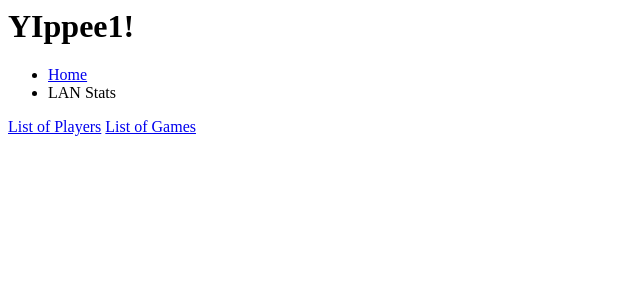
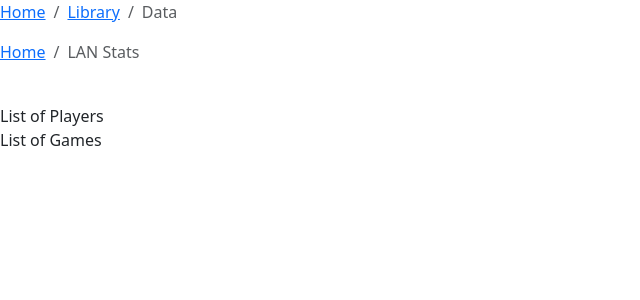
Before and after one commit to jnaumannndsu/LoLClubWebsite, a Django app: page /stats/stats_home in a window 1280 px wide. Shown: the top 300 px of the page, without its empty margins (0-640 px from the left). Run offline with Django 5.2, Linux system fonts and the light colour scheme.

Commit message:
changing base_generic for stats to stats_generics

```diff
--- a/statsviewer/templates/game_list.html
+++ b/statsviewer/templates/game_list.html
@@ -0,0 +1,4 @@
+{% extends "stats_generic.html" %}
+{% block content %}
+
+{% endblock %}
--- a/statsviewer/templates/stats_home.html
+++ b/statsviewer/templates/stats_home.html
@@ -1,7 +1,22 @@
-<h1> YIppee1! </h1>
-<ul class="breadcrumb">
-    <li><a href="{% url 'go-home' %}">Home</a></li>
-    <li>LAN Stats</li>
-  </ul>
+{% extends "stats_generic.html" %}
+{% block content %}
+
+<nav aria-label="breadcrumb">
+  <ol class="breadcrumb">
+    <li class="breadcrumb-item"><a href="#">Home</a></li>
+    <li class="breadcrumb-item"><a href="#">Library</a></li>
+    <li class="breadcrumb-item active" aria-current="page">Data</li>
+  </ol>
+</nav>
+
+<nav aria-label="breadcrumb">
+  <ol class="breadcrumb">
+    <li class="breadcrumb-item"><a href="{% url 'go-home' %}">Home</a></li>
+    <li class="breadcrumb-item active" aria-current="page">LAN Stats</li>
+  </ol>
+</nav>
+<br>
 <a class="nav-link" href="{% url 'player-list' %}">List of Players</a>
 <a class="nav-link" href="{% url 'stats-home' %}">List of Games</a>
+
+{% endblock %}
--- a/statsviewer/templates/statsviewer/player_detail.html
+++ b/statsviewer/templates/statsviewer/player_detail.html
@@ -1,3 +1,5 @@
+{% extends "stats_generic.html" %}
+{% block content %}
 {% if list %}
 <table>
     <tr>
@@ -28,3 +30,4 @@
 </p>
 
 {% endif %}
+{% endblock %}
```
Also changed, not shown: statsviewer/static/css/styles.css (added), statsviewer/templates/stats_generic.html (renamed from statsviewer/templates/base_generic.html).
